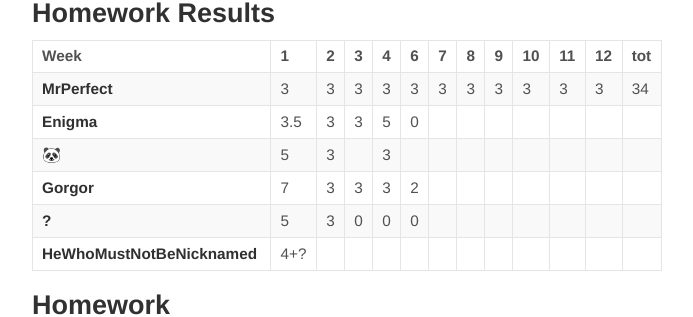
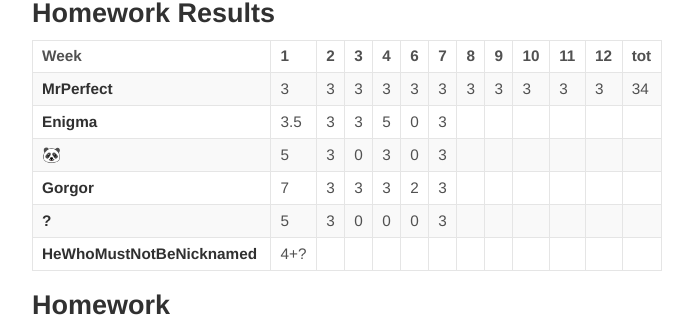
Before and after one commit to oplatek/oplatek.github.io, a Jekyll site: the page built from _posts/2019-02-18-labs-ds.md, in a window 1280 px wide and 900 px high, scrolled down 484 px. Shown: the part 147-464 px from the top of the window, without its empty margins (293-986 px from the left). Built offline with Jekyll 4.4.1, drawn with Linux system fonts in a browser that asks for light colours.

Commit message:
add points for project plans

```diff
--- a/_posts/2019-02-18-labs-ds.md
+++ b/_posts/2019-02-18-labs-ds.md
@@ -29,10 +29,10 @@
 |Week          | 1 | 2 | 3 | 4 | 6 | 7 | 8 | 9 | 10| 11| 12|tot|
 |--------------|---|---|---|---|---|---|---|---|---|---|---|---|
 | **MrPerfect**| 3 | 3 | 3 | 3 | 3 | 3 | 3 | 3 | 3 | 3 | 3 | 34|
-| **Enigma**   |3.5| 3 | 3 | 5 | 0 |   |   |   |   |   |   |   |
-| **🐼**       | 5 | 3 |   | 3 |   |   |   |   |   |   |   |   |
-| **Gorgor**   | 7 | 3 | 3 | 3 | 2 |   |   |   |   |   |   |   |
-| **?**        | 5 | 3 | 0 | 0 | 0 |   |   |   |   |   |   |   |
+| **Enigma**   |3.5| 3 | 3 | 5 | 0 | 3 |   |   |   |   |   |   |
+| **🐼**       | 5 | 3 | 0 | 3 | 0 | 3 |   |   |   |   |   |   |
+| **Gorgor**   | 7 | 3 | 3 | 3 | 2 | 3 |   |   |   |   |   |   |
+| **?**        | 5 | 3 | 0 | 0 | 0 | 3 |   |   |   |   |   |   |
 |**HeWhoMustNotBeNicknamed**|4+?|||||  |   |   |   |   |   |   |
 
 Homework
```
